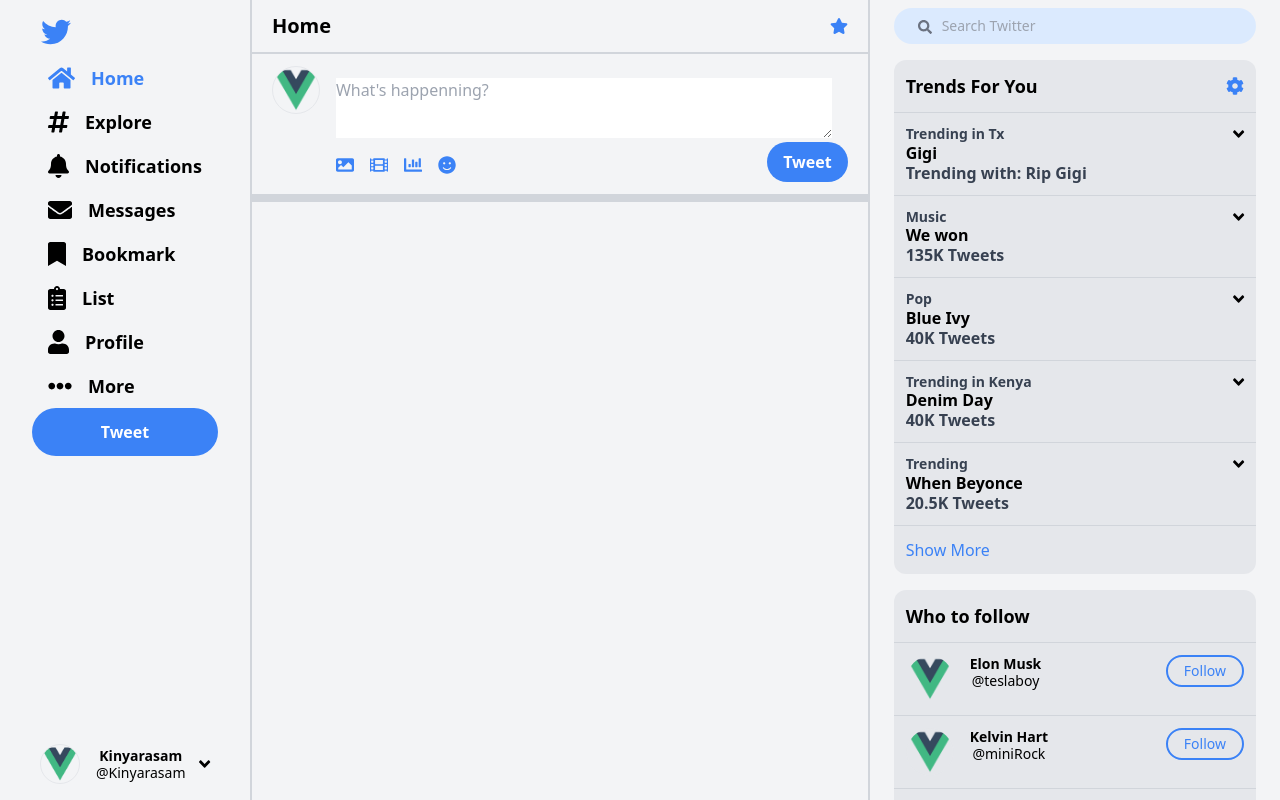
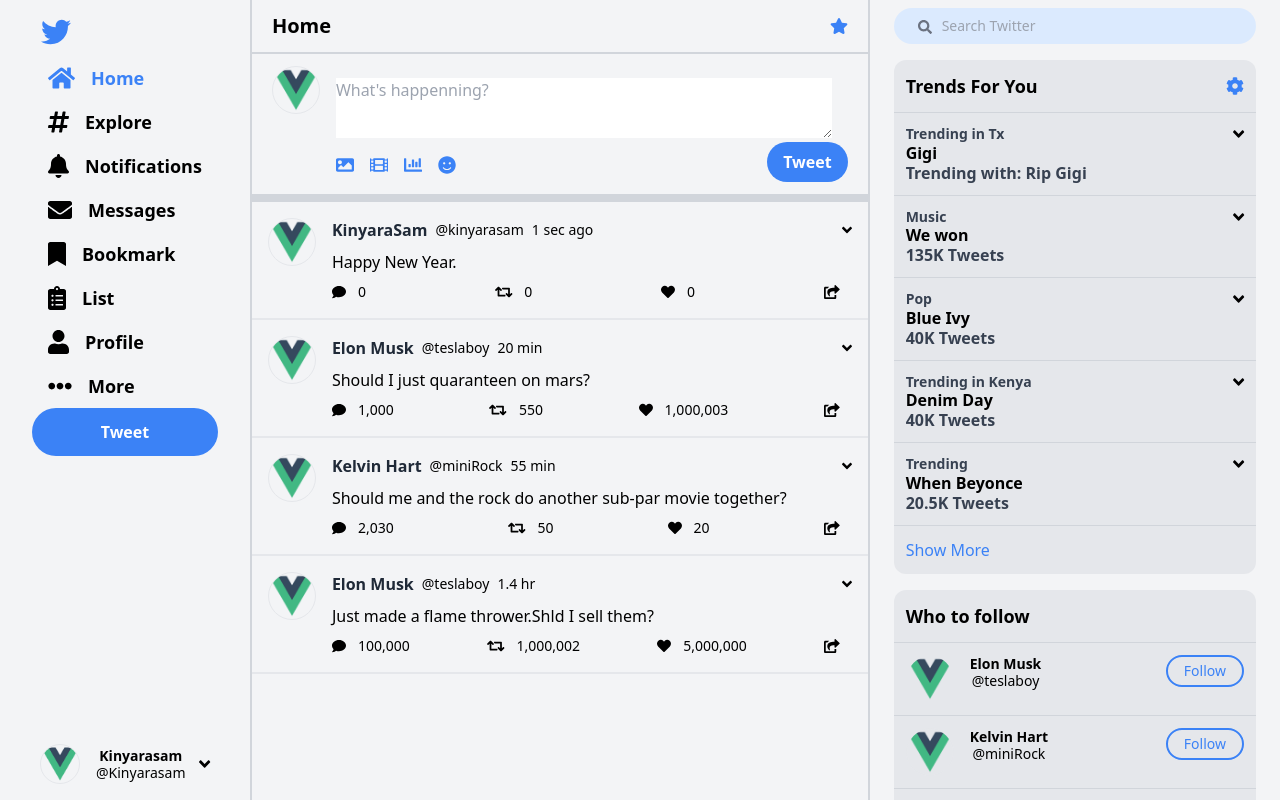
Before and after one commit to Kinyarasam/vue-twitter-clone, a Vue app: page /twitter in a window 1280 px wide. Built offline with nearby package versions, Linux system fonts and the light colour scheme.

Commit message:
Add new tweets

```diff
--- a/src/views/layout/home.vue
+++ b/src/views/layout/home.vue
@@ -58,18 +58,86 @@
                 <div class="flex-none">
                     <img src="../../../src/assets/logo.png" alt="profile.png" class="w-12 h-12 rounded-full overflow-hidden border">
                 </div>
-                <form class="w-full px-4 relative">
-                    <textarea placeholder="What's happenning?" class="mt-3 pb-3 w-full focus:outline-none"/>
+                <form @submit.prevent="addNewTweet" class="w-full px-4 relative">
+                    <textarea v-model="tweet.content" placeholder="What's happenning?" class="mt-3 pb-3 w-full focus:outline-none"/>
                     <div class="flex items-center text-blue-500 my-3 mb-2">
                         <fa icon="image" class="text-lg mr-4 "/>
                         <fa icon="film" class="text-lg mr-4"/>
                         <fa icon="chart-bar" class="text-lg mr-4 "/>
                         <fa icon="smile" class="text-lg mr-4"/>
                     </div>
-                    <button class="h-10 px-4 text-white font-semibold bg-blue-500 hover:bg-blue-900 focus:outline-none rounded-full absolute bottom-0 right-0">
+                    <button type="submit" class="h-10 px-4 text-white font-semibold bg-blue-500 hover:bg-blue-900 focus:outline-none rounded-full absolute bottom-0 right-0">
                         Tweet
                     </button>
                 </form>
+            </div>
+            <div class="flex flex-col-reverse">
+                <div v-for="tweet in tweets" :key="tweet" class="w-full p-4 border-b-2 hover:bg-gray-300 flex">
+                    <div class="flex-none mr-4">
+                    <img src="./../../../src/assets/logo.png" alt="profile.png" class="w-12 h-12 rounded-full border overflow-hidden text-xs leading-3 flex-none"/>
+                </div>
+                 <div class="w-full">
+                    <div class="flex items-center w-full">
+                        <p class="text-gray-800 font-semibold">KinyaraSam</p>
+                        <p class="text-sm ml-2">@kinyarasam</p>
+                        <p class="text-sm ml-2">1 sec ago</p>
+                        <fa icon="angle-down" class="ml-auto"/>
+                    </div>
+                    <p class="py-2">
+                        {{ tweet.content }}
+                    </p>
+                    <div class="flex items-center justify-between w-full">
+                        <div class="flex items-center text-sm">
+                            <fa icon="comment" class="mr-3"/>
+                            <p>0</p>
+                        </div>
+                        <div class="flex items-center text-sm">
+                            <fa icon="retweet" class="mr-3"/>
+                            <p>0</p>
+                        </div>
+                        <div class="flex items-center text-sm">
+                            <fa icon="heart" class="mr-3"/>
+                            <p>0</p>
+                        </div>
+                        <div class="flex items-center text-sm">
+                            <fa icon="share-square" class="mr-3"/>
+                        </div>
+                    </div>
+                </div>
+                </div>
+            </div>
+            <div v-for="follow in following" :key="follow" class="w-full p-4 border-b-2 hover:bg-gray-300 flex">
+                <div class="flex-none mr-4">
+                    <img src="./../../../src/assets/logo.png" alt="profile.png" class="w-12 h-12 rounded-full border overflow-hidden text-xs leading-3 flex-none"/>
+                </div>
+                <div class="w-full">
+                    <div class="flex items-center w-full">
+                        <p class="text-gray-800 font-semibold">{{ follow.name }}</p>
+                        <p class="text-sm ml-2">{{ follow.handle }}</p>
+                        <p class="text-sm ml-2">{{ follow.time }}</p>
+                        <fa icon="angle-down" class="ml-auto"/>
+                    </div>
+                    <p class="py-2">
+                        {{ follow.tweet }}
+                    </p>
+                    <div class="flex items-center justify-between w-full">
+                        <div class="flex items-center text-sm">
+                            <fa icon="comment" class="mr-3"/>
+                            <p>{{ follow.comments }}</p>
+                        </div>
+                        <div class="flex items-center text-sm">
+                            <fa icon="retweet" class="mr-3"/>
+                            <p>{{ follow.retweets }}</p>
+                        </div>
+                        <div class="flex items-center text-sm">
+                            <fa icon="heart" class="mr-3"/>
+                            <p>{{ follow.likes }}</p>
+                        </div>
+                        <div class="flex items-center text-sm">
+                            <fa icon="share-square" class="mr-3"/>
+                        </div>
+                    </div>
+                </div>
             </div>
         </div>
         <!-- /tweets -->
@@ -144,7 +212,24 @@
                 {src: '../../../src/assets/logo.png', alt: 'Kelvin', name: 'Kelvin Hart', handle: '@miniRock'},
                 {src: '../../../src/assets/logo.png', alt: 'Adrian', name: 'Adrian Monk', handle: '@detective'},
                 {src: '', name: '', handle: ''},
-            ]
+            ],
+            following: [
+                {src: '', name: 'Elon Musk', handle: '@teslaboy', time: '20 min', tweet: 'Should I just quaranteen on mars?', comments: '1,000', retweets: '550', likes: '1,000,003'},
+                {src: '', name: 'Kelvin Hart', handle: '@miniRock', time: '55 min', tweet: 'Should me and the rock do another sub-par movie together?', comments: '2,030', retweets: '50', likes: '20'},
+                {src: '', name: 'Elon Musk', handle: '@teslaboy', time: '1.4 hr', tweet: 'Just made a flame thrower.Shld I sell them?', comments: '100,000', retweets: '1,000,002', likes: '5,000,000'},
+            ],
+            tweets: [
+                {content: 'Happy New Year.'}
+            ],
+            tweet: {content: ''}
+        }
+    },
+    methods: {
+        addNewTweet () {
+            let newTweet = {
+                content: this.tweet.content
+            }
+            this.tweets.push (newTweet)
         }
     }
 
```
